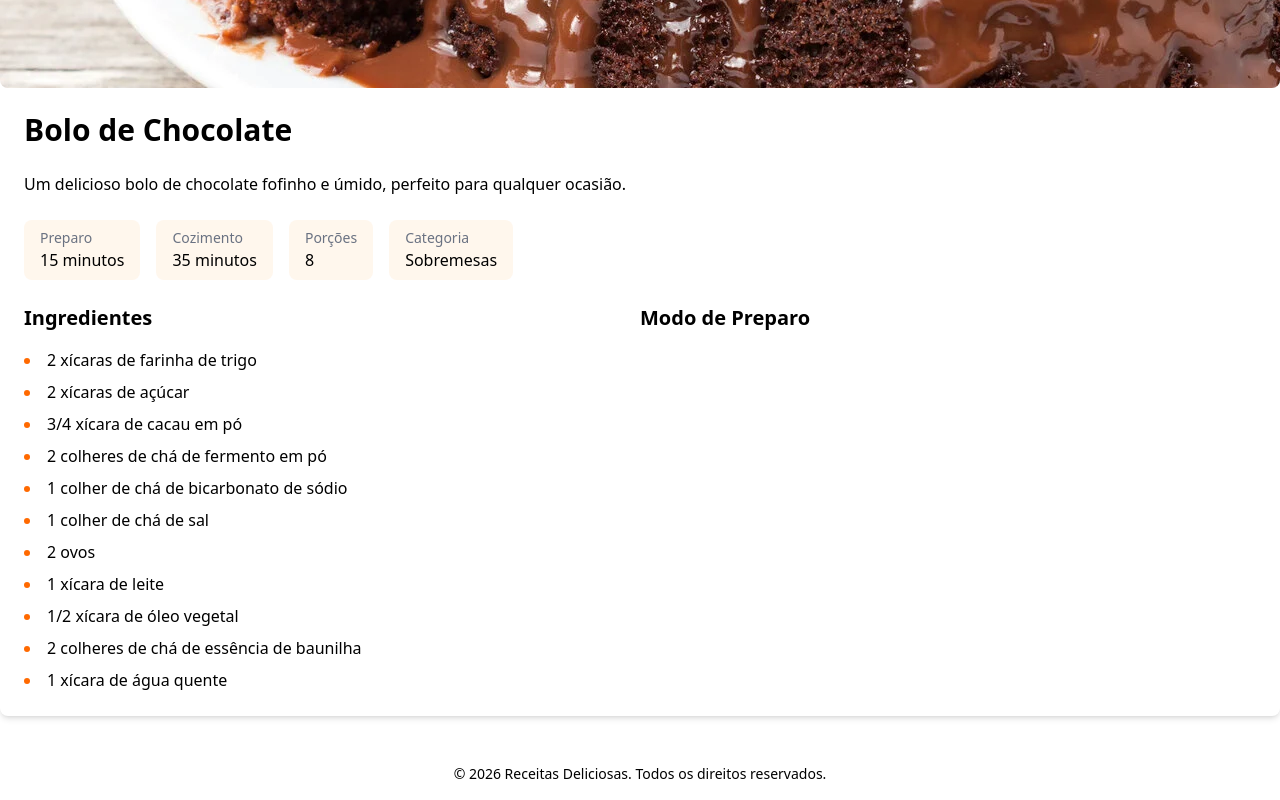
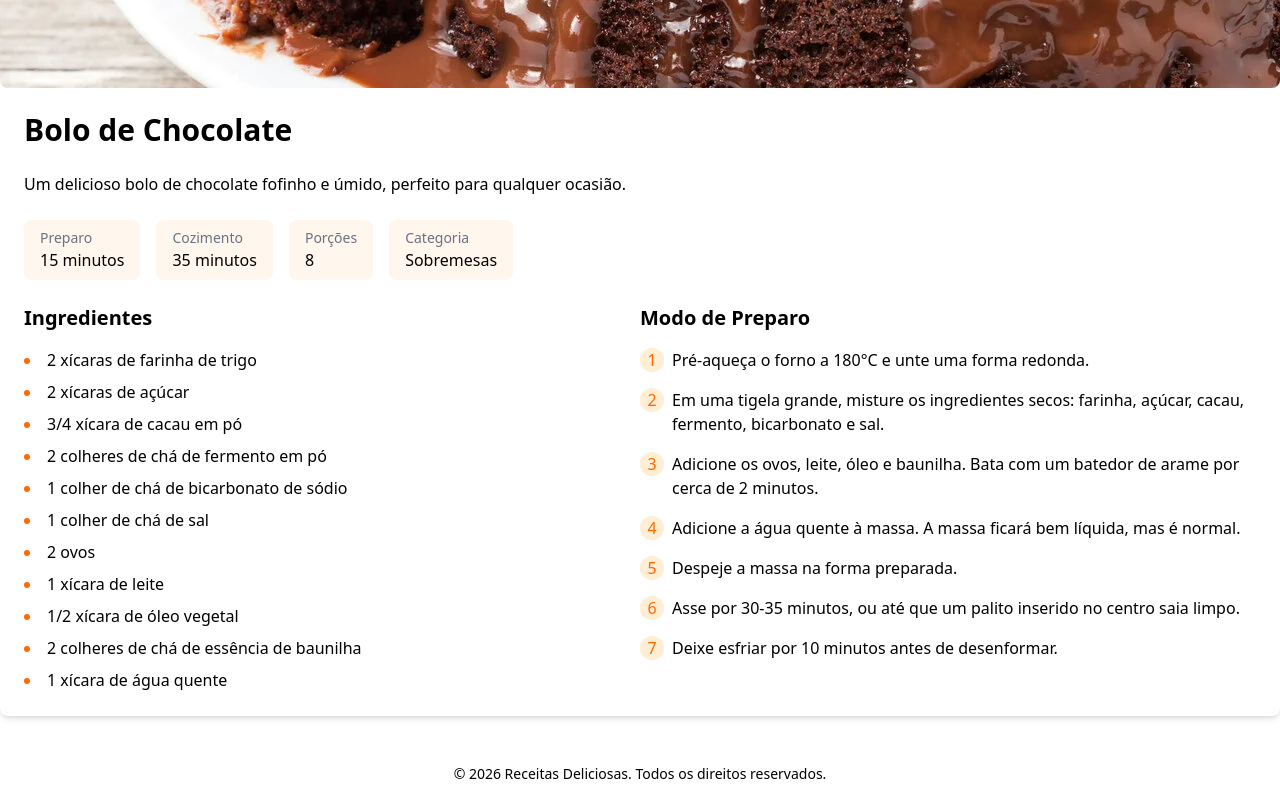
Before and after one commit to HeitorSrm/Receitas, a Next.js app: page /receitas/1 in a window 1280 px wide. Shown: the part 437-1237 px from the top of the page. Built offline with nearby package versions, Linux system fonts and the light colour scheme.

Commit message:
feat: componente das instrucoes de preparo

```diff
--- a/src/app/receitas/[id]/page.tsx
+++ b/src/app/receitas/[id]/page.tsx
@@ -3,6 +3,7 @@
 import { recipes } from "@/app/lib/data";
 import { notFound } from "next/navigation";
 import InfoPill from "@/components/infoPill";
+import PreparationStep from "@/components/PreparationStep";
 
 interface RecipesPageProps {
   params: Promise<{
@@ -56,12 +57,17 @@
                 <h2 className="text-xl font-bold mb-4">Ingredientes</h2>
                 <ul className="list-disc list-inside space-y-2">
                   {recipe.ingredients.map((ingredient) => (
-                    <li className="marker:text-orange-500">{ingredient}</li>
+                    <li key={ingredient} className="marker:text-orange-500">{ingredient}</li>
                   ))}
                 </ul>
               </div>
               <div>
                 <h2 className="text-xl font-bold mb-4">Modo de Preparo</h2>
+                <ol className="space-y-4">
+                  {recipe.instructions.map((instruction, index) => (
+                    <PreparationStep key={instruction} index={index + 1} description={instruction} />
+                  ))}
+                </ol>
               </div>
             </div>
           </div>
--- /dev/null
+++ b/src/components/PreparationStep/index.tsx
@@ -0,0 +1,13 @@
+interface PreparationStepProps {
+    index: number;
+    description: string;
+}
+
+export default function PreparationStep({index, description}: PreparationStepProps) {
+    return (
+        <li className="flex gap-2">
+            <span className="flex items-center justify-center bg-orange-100 w-6 h-6 rounded-full text-orange-500 flex-shrink-0">{index}</span>
+            <p>{description}</p>
+        </li>
+    )
+}
```
